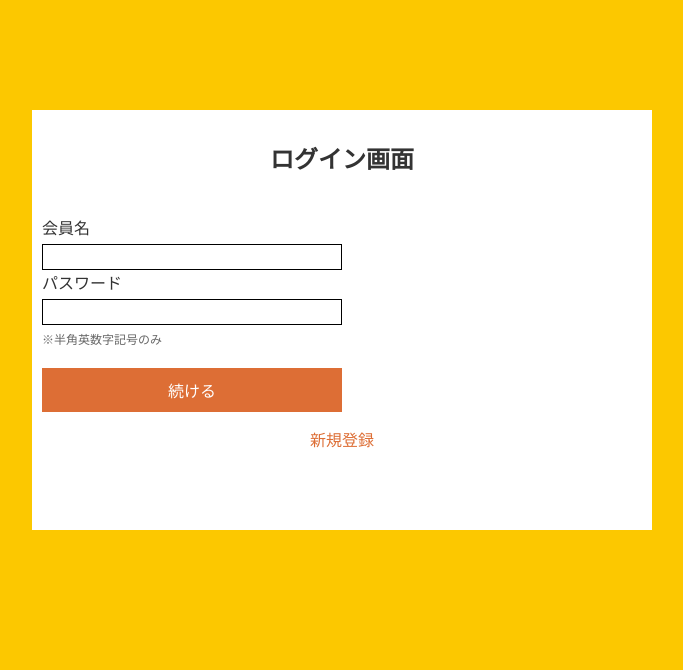
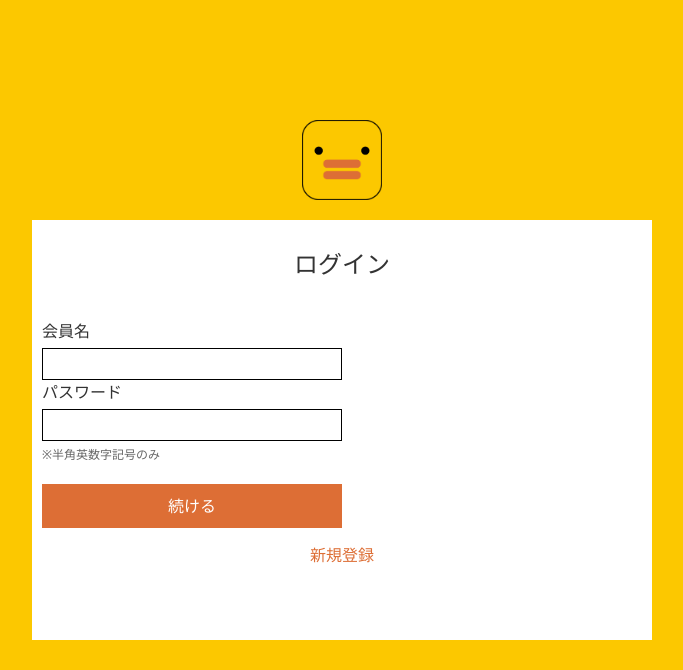
Before and after one commit to Matsubayashi3/laravel_ohara, a PHP site: page /login-input.php in a window 1280 px wide. Shown: the top 670 px of the page, without its empty margins (298-981 px from the left). Run offline with PHP 8.4, Linux system fonts and the light colour scheme.

Commit message:
ログイン画面の修正

```diff
--- a/login-input.php
+++ b/login-input.php
@@ -1,8 +1,15 @@
+<!-- 共通ブロック -->
+<!-- セッションの開始 -->
+<?php session_start(); ?>
+<!-- ヘッダーの読み込み -->
+<?php include 'header.php' ?>
+
 <!-- ページ -->
 <link rel="stylesheet" href="style\login.css">
 <div class="container">
+    <img class="icon" src="image/くちぱっち背景透明.png" alt="アイコン画像">
     <div class="login-form">
-        <h1>ログイン画面</h1>
+        <h1>ログイン</h1>
 
         <form action="login-output.php" method="post">
             <div class="form-group">
```
